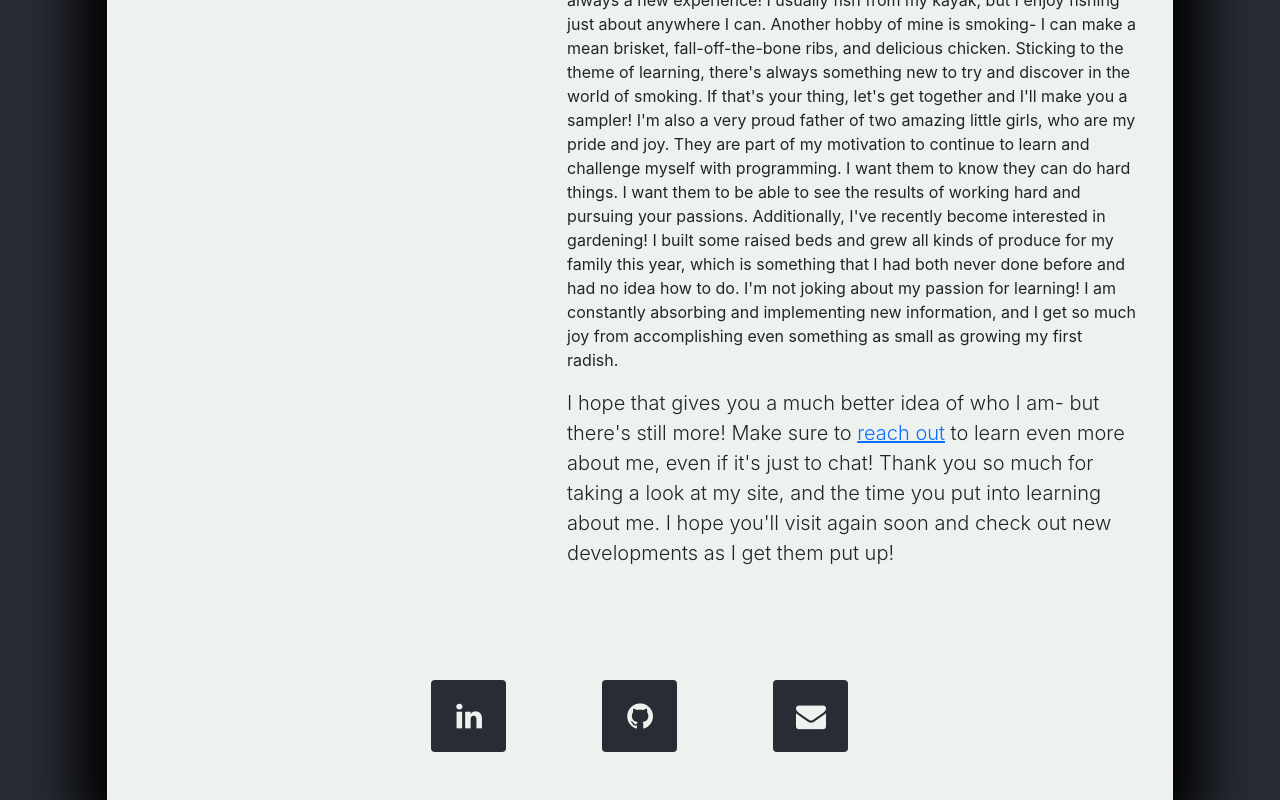
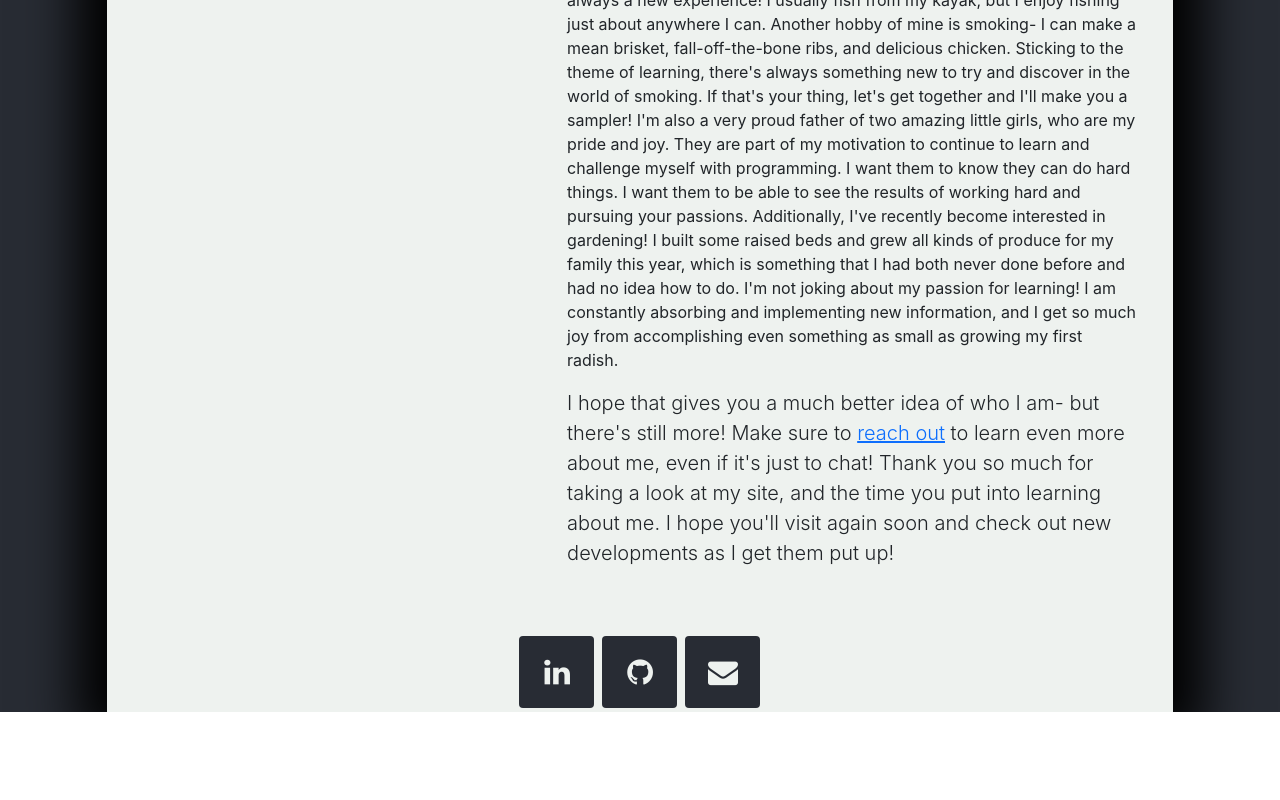
Before and after one commit to rnandon/Portfolio, a React (Create React App) app in the folder portfolio/: page /about in a window 1280 px wide. Shown: the part 1528-2328 px from the top of the page. After the commit the page ends 2240 px from the top, so only its background shows below. Built offline with nearby package versions, Linux system fonts and the light colour scheme; no server answers.

Commit message:
Updated titling, removed old icon, fixed issue with pictures on mobile, fixed issue with footer on mobile

```diff
--- a/portfolio/package.json
+++ b/portfolio/package.json
@@ -1,5 +1,6 @@
 {
   "name": "portfolio",
+  "homepage": "https://ryannd.com",
   "version": "0.1.0",
   "private": true,
   "dependencies": {
--- a/portfolio/public/index.html
+++ b/portfolio/public/index.html
@@ -2,15 +2,14 @@
 <html lang="en">
   <head>
     <meta charset="utf-8" />
-    <link rel="icon" href="%PUBLIC_URL%/favicon.ico" />
     <meta name="viewport" content="width=device-width, initial-scale=1" />
     <meta name="theme-color" content="#000000" />
     <meta
       name="description"
-      content="Web site created using create-react-app"
+      content="Ryan Nance-Donaldson portfolio site"
     />
     <link href="https://cdn.jsdelivr.net/npm/bootstrap@5.1.2/dist/css/bootstrap.min.css" rel="stylesheet" integrity="sha384-uWxY/CJNBR+1zjPWmfnSnVxwRheevXITnMqoEIeG1LJrdI0GlVs/9cVSyPYXdcSF" crossorigin="anonymous">
-    <link rel="apple-touch-icon" href="%PUBLIC_URL%/logo192.png" />
+
     <link rel="stylesheet" href="https://cdnjs.cloudflare.com/ajax/libs/font-awesome/4.7.0/css/font-awesome.min.css">
     <!--
       manifest.json provides metadata used when your web app is installed on a
@@ -26,7 +25,7 @@
       work correctly both with client-side routing and a non-root public URL.
       Learn how to configure a non-root public URL by running `npm run build`.
     -->
-    <title>React App</title>
+    <title>Ryan N-D</title>
   </head>
   <body>
     <script src="https://cdn.jsdelivr.net/npm/bootstrap@5.1.2/dist/js/bootstrap.bundle.min.js" integrity="sha384-kQtW33rZJAHjgefvhyyzcGF3C5TFyBQBA13V1RKPf4uH+bwyzQxZ6CmMZHmNBEfJ" crossorigin="anonymous"></script>
--- a/portfolio/src/components/About/AboutPhoto/AboutPhoto.jsx
+++ b/portfolio/src/components/About/AboutPhoto/AboutPhoto.jsx
@@ -7,7 +7,7 @@ const AboutPhoto = (props) => {
 
     return (
         <div className="container-fluid">
-            <img src={image} alt="Profile Pic" className="col-sm-10" />
+            <img src={image} alt="Profile Pic" className="col-12" />
         </div>
     )
 }
--- a/portfolio/src/components/FooterBar/FooterBar.jsx
+++ b/portfolio/src/components/FooterBar/FooterBar.jsx
@@ -5,9 +5,9 @@ function FooterBar() {
     return (
         <div className="container-fluid position-static bottom-0">
             <div className="row justify-content-center">
-                <a title="LinkedIn" href="https://www.linkedin.com/in/ryan-nd/" className="fa fa-linkedin btn m-5"> </a>
-                <a title="Github" href="https://github.com/rnandon" className="fa fa-github btn m-5"> </a>
-                <a title="Email" href="mailto:rnancedonaldson@gmail.com" className="fa fa-envelope btn m-5"> </a>
+                <a title="LinkedIn" href="https://www.linkedin.com/in/ryan-nd/" className="fa fa-linkedin btn m-1"> </a>
+                <a title="Github" href="https://github.com/rnandon" className="fa fa-github btn m-1"> </a>
+                <a title="Email" href="mailto:rnancedonaldson@gmail.com" className="fa fa-envelope btn m-1"> </a>
             </div>
         </div>
     );
```
Also changed, not shown: portfolio/public/manifest.json, portfolio/src/logo.svg (deleted), 1 other file (tests, documents, lock files or other folders).
